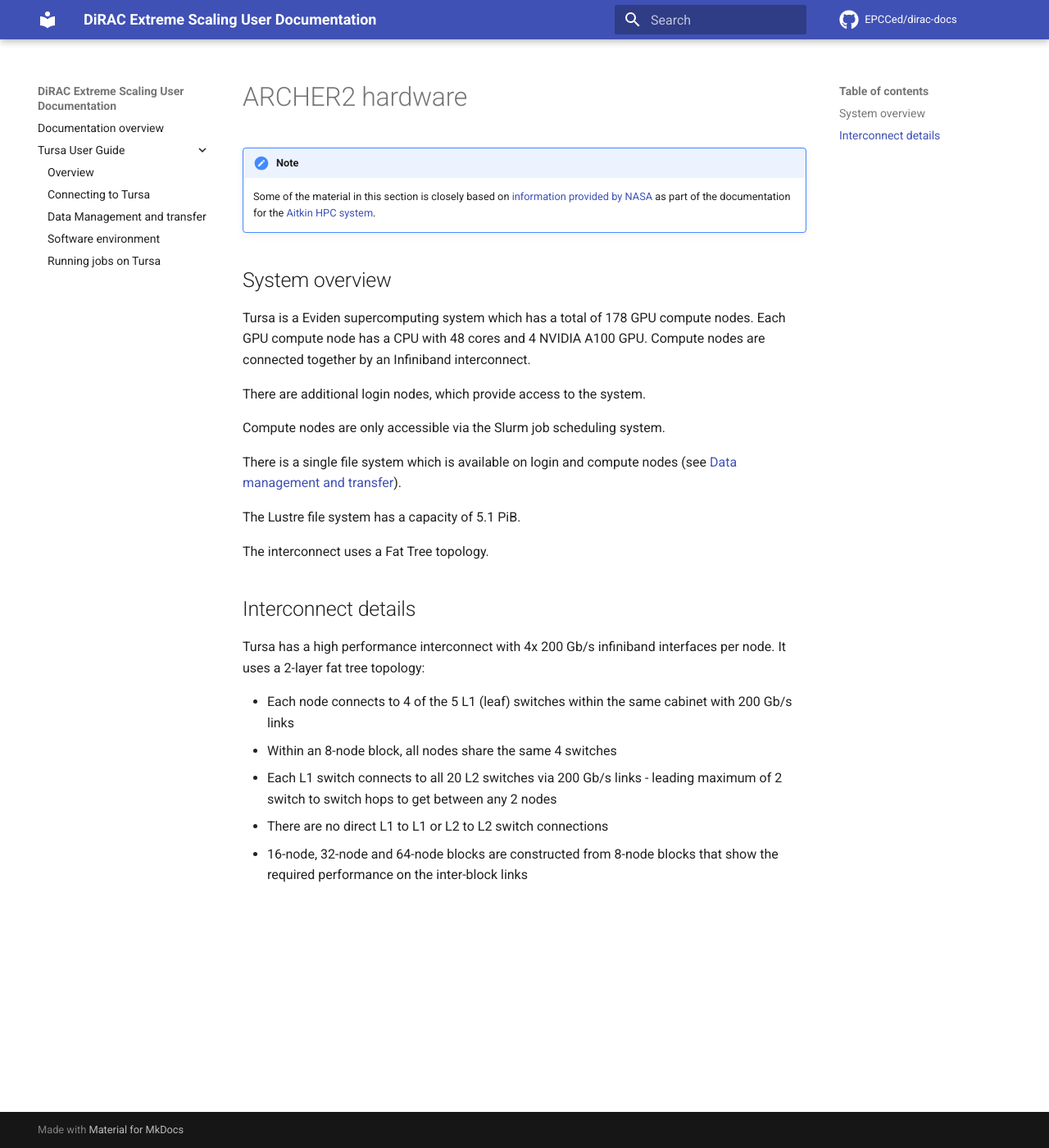
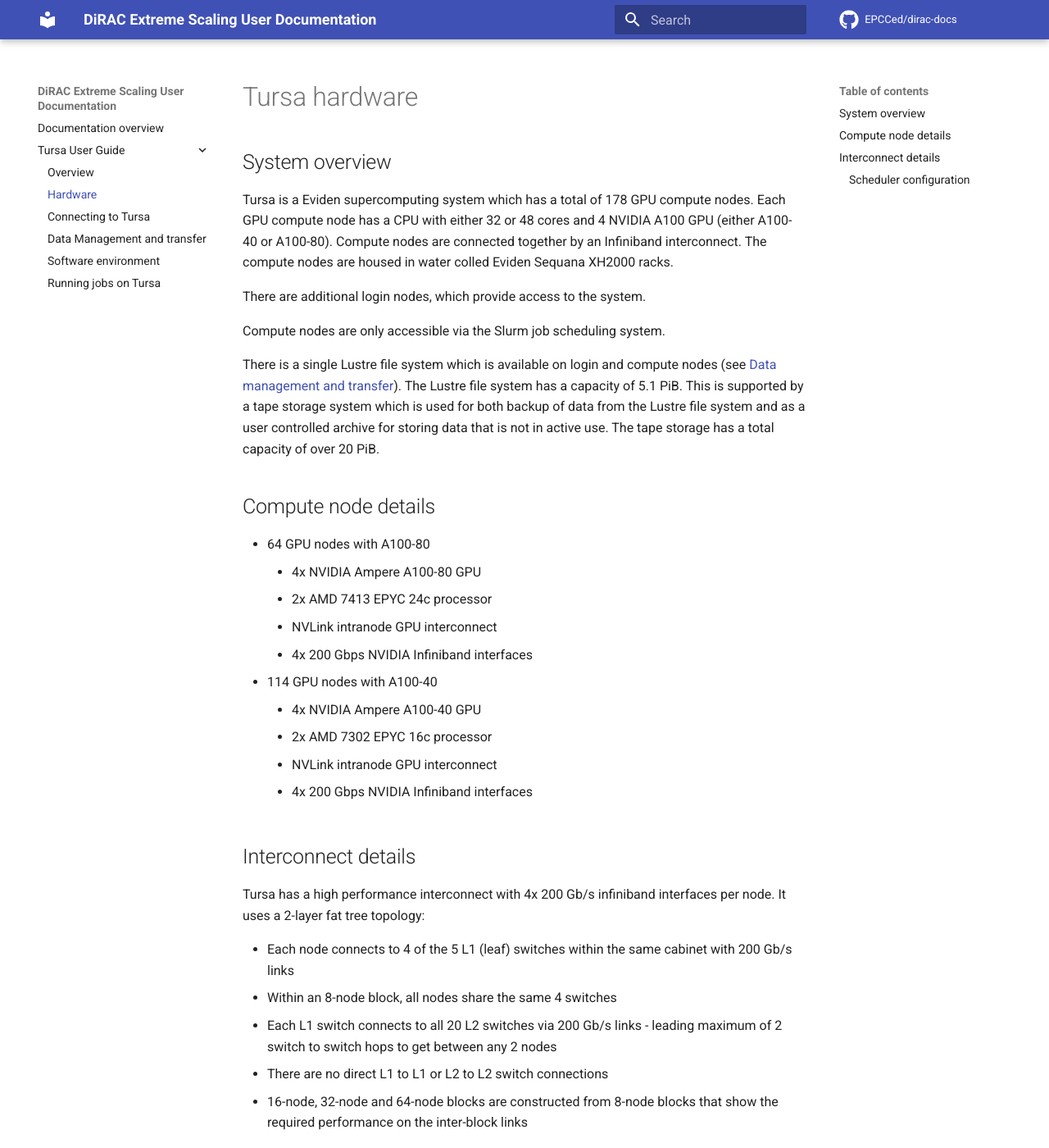
Before and after one commit to EPCCed/dirac-docs, an MkDocs documentation site: the page built from docs/tursa-user-guide/hardware.md, in a window 1280 px wide and 1400 px high. Shown: the whole window at 82% size. Built offline with MkDocs 1.6.1 and Material for MkDocs 9.7.7, drawn with Linux system fonts in a browser that asks for light colours; comment, search, counter and statistics services are not loaded; some of the changed text lies outside the part shown.

Commit message:
Adds hardware section

```diff
--- a/docs/tursa-user-guide/hardware.md
+++ b/docs/tursa-user-guide/hardware.md
@@ -1,21 +1,27 @@
-# ARCHER2 hardware
-
-!!! note
-    Some of the material in this section is closely based on [information provided by NASA](https://www.nas.nasa.gov/hecc/support/kb/amd-rome-processors_658.html) as part of the documentation for the [Aitkin HPC system](https://www.nas.nasa.gov/hecc/resources/aitken.html).
+# Tursa hardware
 
 ## System overview
 
-Tursa is a Eviden supercomputing system which has a total of 178 GPU compute nodes. Each GPU compute node has a CPU with 48 cores and 4 NVIDIA A100 GPU. Compute nodes are connected together by an Infiniband interconnect.
+Tursa is a Eviden supercomputing system which has a total of 178 GPU compute nodes. Each GPU compute node has a CPU with either 32 or 48 cores and 4 NVIDIA A100 GPU (either A100-40 or A100-80). Compute nodes are connected together by an Infiniband interconnect. The compute nodes are housed in water colled Eviden Sequana XH2000 racks.
 
 There are additional login nodes, which provide access to the system.
 
 Compute nodes are only accessible via the Slurm job scheduling system.
 
-There is a single file system which is available on login and compute nodes (see [Data management and transfer](data.md)).
+There is a single Lustre file system which is available on login and compute nodes (see [Data management and transfer](data.md)). The Lustre file system has a capacity of 5.1 PiB. This is supported by a tape storage system which is used for both backup of data from the Lustre file system and as a user controlled archive for storing data that is not in active use. The tape storage has a total capacity of over 20 PiB.
 
-The Lustre file system has a capacity of 5.1 PiB.
+## Compute node details
 
-The interconnect uses a Fat Tree topology.
+- 64 GPU nodes with A100-80
+     + 4x NVIDIA Ampere A100-80 GPU
+     + 2x AMD 7413 EPYC 24c processor
+     + NVLink intranode GPU interconnect
+     + 4x 200 Gbps NVIDIA Infiniband interfaces
+- 114 GPU nodes with A100-40
+     + 4x NVIDIA Ampere A100-40 GPU
+     + 2x AMD 7302 EPYC 16c processor
+     + NVLink intranode GPU interconnect
+     + 4x 200 Gbps NVIDIA Infiniband interfaces
 
 ## Interconnect details
 
@@ -26,3 +32,18 @@
 - Each L1 switch connects to all 20 L2 switches via 200 Gb/s links - leading maximum of 2 switch to switch hops to get between any 2 nodes
 - There are no direct L1 to L1 or L2 to L2 switch connections
 - 16-node, 32-node and 64-node blocks are constructed from 8-node blocks that show the required performance on the inter-block links
+
+### Scheduler configuration
+
+To make sure that jobs have access to the required internode communication performance, jobs are
+constrained to be able to use nodes in coherent 8-node blocks only rather than having free choice of
+any nodes on the system. An additional result of this strick blocking is that only job sizes of powers
+of 2 are supported on the system. In practice, and due to these additional scheduling constraints, this
+means that jobs will tyically wait longer to run and overall utilisation will be lower than on a system
+of the same size but with free placement. This also means the system is more sensative to individual node
+hardware failures as a single node failure within an 8-node block will make that block unusable for
+jobs of 8 nodes or larger (though 1, 2 and 4-node jobs could all potentially run in the degraded
+block).
+
+Resources for job sizes larger than 8-nodes are constructed by combining coherent 8-node blocks. For example,
+16-node jobs can only run if there are two intact 8-node blocks available.
--- a/mkdocs.yml
+++ b/mkdocs.yml
@@ -24,6 +24,7 @@
   - "Documentation overview": index.md
   - "Tursa User Guide":
     - "Overview": tursa-user-guide/index.md
+    - "Hardware": tursa-user-guide/hardware.md
     - "Connecting to Tursa": tursa-user-guide/connecting.md
     - "Data Management and transfer": tursa-user-guide/data.md
     - "Software environment": tursa-user-guide/sw-environment.md
```
Also changed, not shown: docs/tursa-user-guide/index.md (+1 -0 lines).
